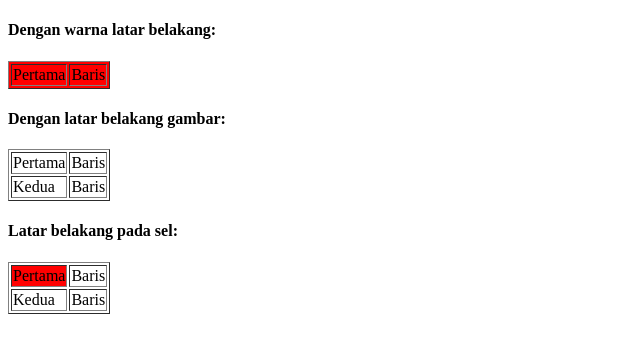
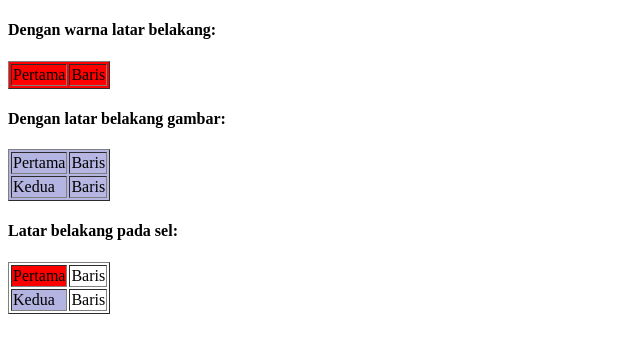
Before and after one commit to fairlyardasa/praktikumweb1, a plain HTML site: page pertemuan2-soal8.html in a window 1280 px wide. Shown: the whole page, without its empty margins (0-640 px from the left). Drawn offline with Linux system fonts and the light colour scheme.

Commit message:
Minor changes

```diff
--- a/pertemuan2-soal8.html
+++ b/pertemuan2-soal8.html
@@ -15,7 +15,7 @@
         </tr>
     </table>
     <h4>Dengan latar belakang gambar:</h4>
-    <table border="1" backround="../bg.jpg">
+    <table border="1" background="bg.jpg">
         <tr>
             <td>Pertama</td>
             <td>Baris</td>
@@ -32,7 +32,7 @@
             <td>Baris</td>
         </tr>
         <tr>
-        <td backrounds="../bg.jpg">
+        <td background="bg.jpg">
             Kedua
         </td>
         <td>Baris</td>
```
Also changed, not shown: pertemuan2-soal6.html (+1 -1 lines), bg.jpg (added).
